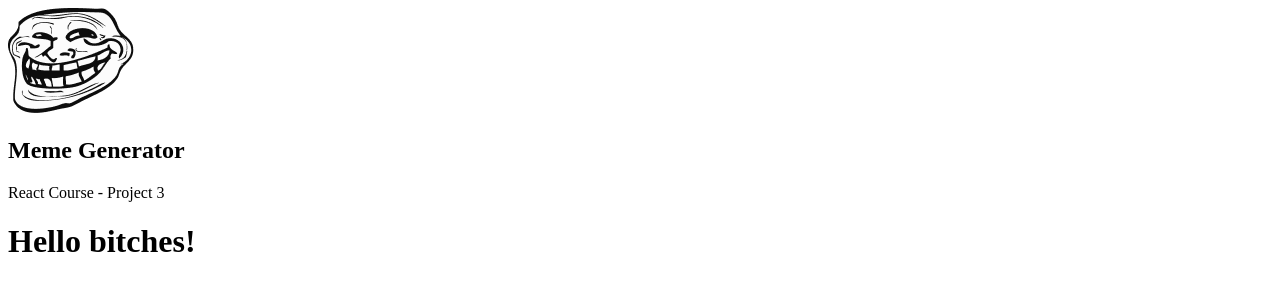
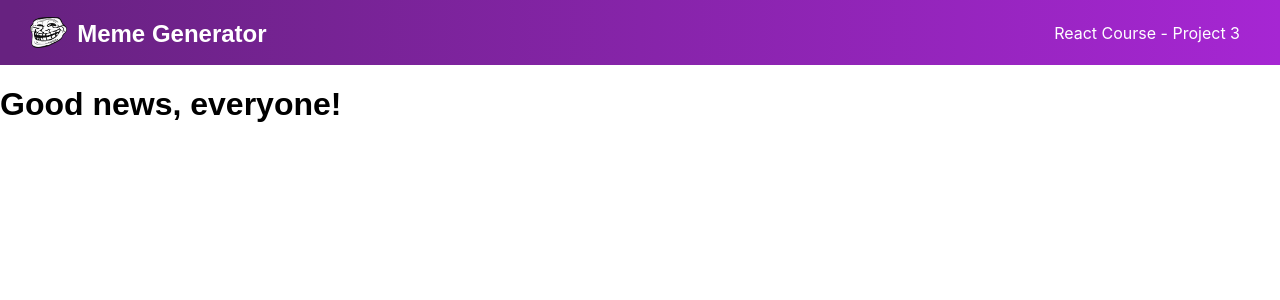
Before and after one commit to YuriiLitvin/Meme-generator, a React (Create React App) app: page / in a window 1280 px wide. Shown: the top 300 px of the page. Built offline with nearby package versions, Linux system fonts and the light colour scheme.

Commit message:
Complete Header

```diff
--- a/public/style.css
+++ b/public/style.css
@@ -1,3 +1,32 @@
 body {
+    margin: 0;
+    font-family: "Karla", sans-serif;
+}
+
+.header {
+    background: linear-gradient(90deg, #672280 1.18%, #A626D3 100%);
+    height: 65px;
+    display: flex;
+    justify-content: space-between;
+    color: #FFFFFF;
+}
+
+.header--left-part {
+    display: flex;
+    margin-left: 20px;
 
 }
+
+.header--logo {
+    height: 31px;
+    margin: auto 10px;
+}
+
+.header--title {
+    /* margin: auto 0; */
+}
+
+.header--right-part {
+    font-family: "Inter", sans-serif;
+    margin: auto 40px;
+}
--- a/src/App.js
+++ b/src/App.js
@@ -5,7 +5,7 @@ export default function App() {
   return (
     <>
       <Header />
-      <h1>Hello bitches!</h1>
+      <h1>Good news, everyone!</h1>
     </>
 
   );
--- a/src/components/Header.js
+++ b/src/components/Header.js
@@ -4,11 +4,11 @@ import logo from "../images/Troll Face.png";
 export default function Header() {
     return (
         <div className="header">
-            <div className="header">
-                <img className="header" src={logo} alt="meme-generator" />
-                <h2 className="header">Meme Generator</h2>
+            <div className="header--left-part">
+                <img className="header--logo" src={logo} alt="meme-generator" />
+                <h2 className="header--title">Meme Generator</h2>
             </div>
-            <p className="header">React Course - Project 3</p>
+            <p className="header--right-part">React Course - Project 3</p>
         </div>
     )
 }
```
